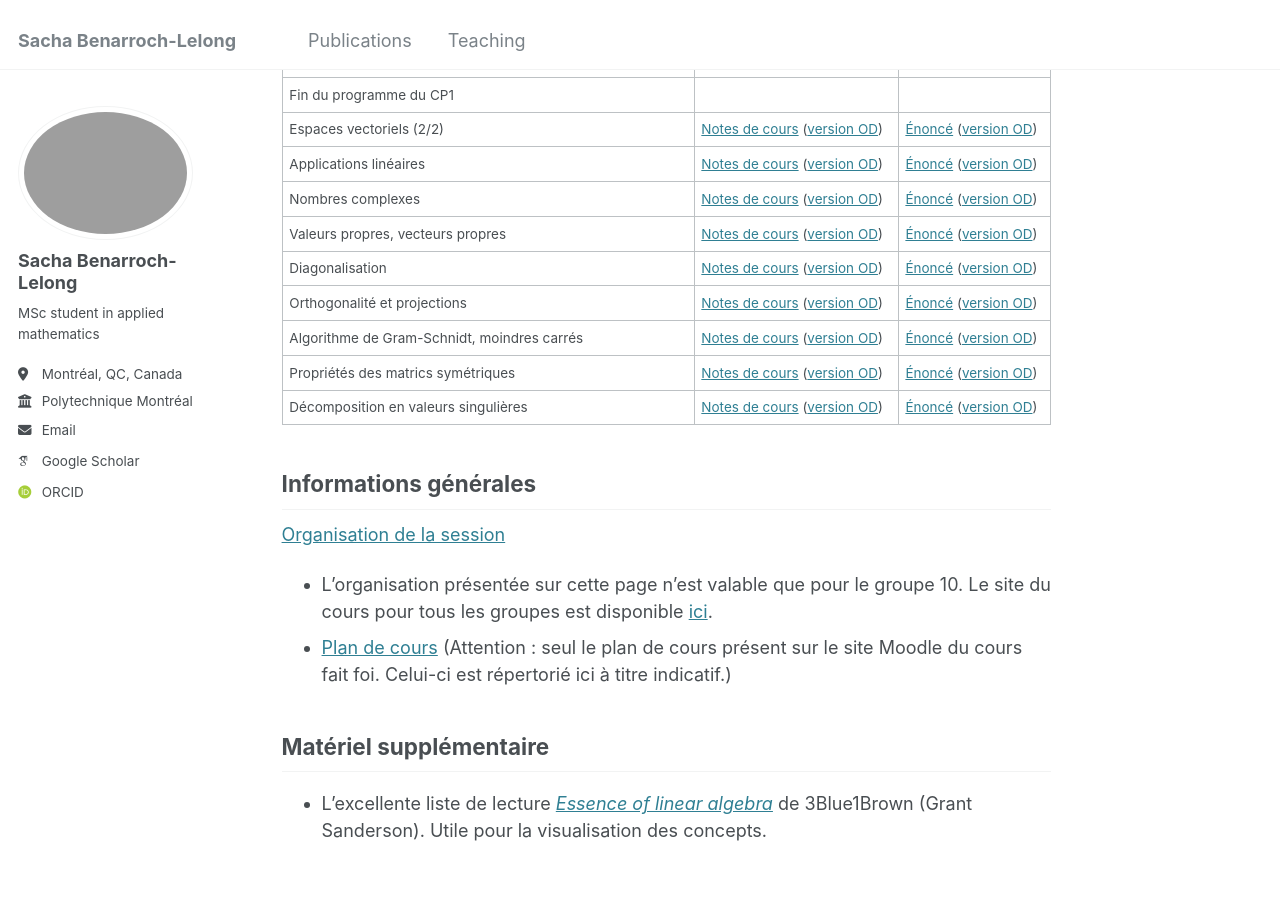
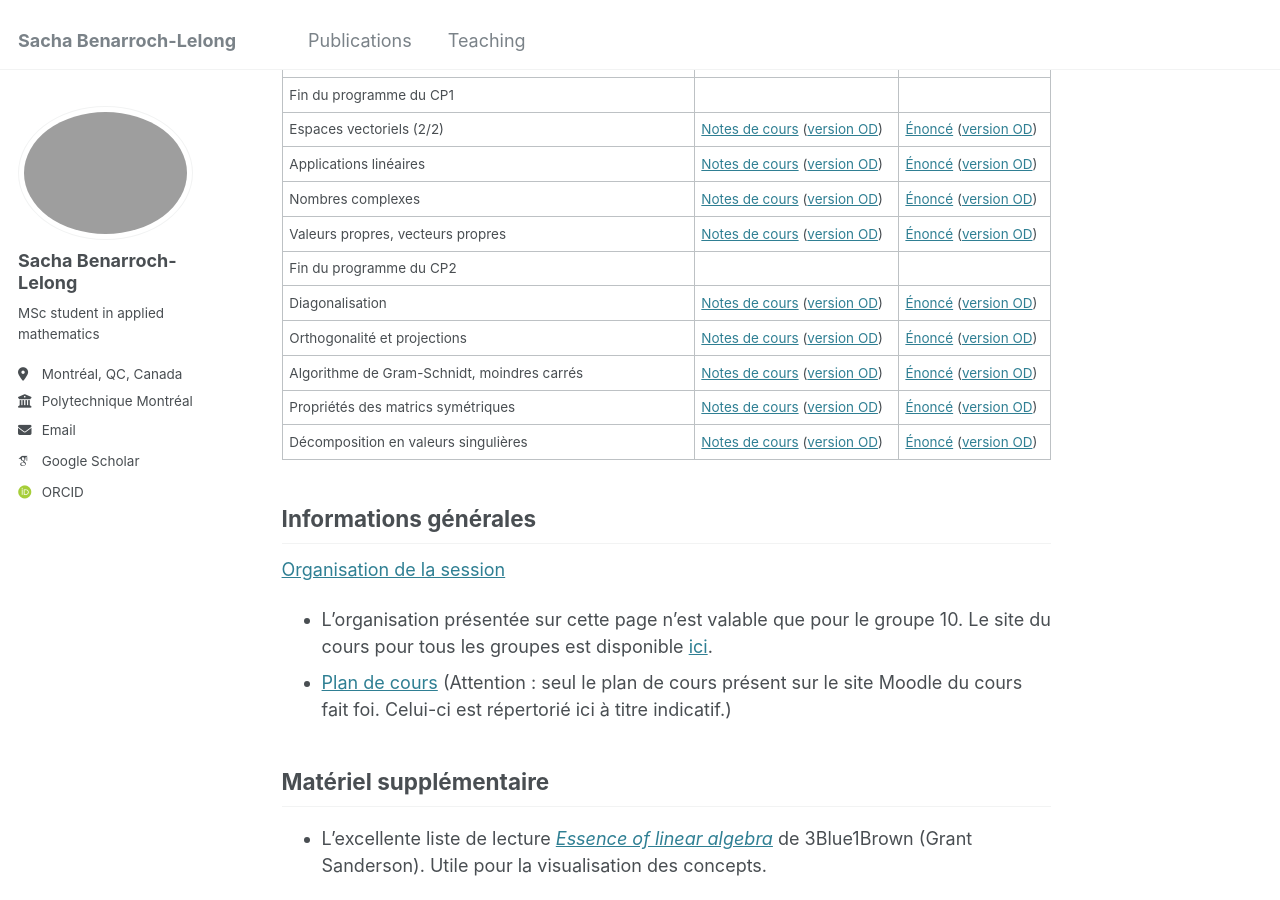
Before and after one commit to sblelong/sblelong.github.io, a Jekyll site: the page built from _teaching/mth1008.md, in a window 1280 px wide and 900 px high, scrolled down 548 px. Built offline with Jekyll 4.4.1, drawn with Linux system fonts in a browser that asks for light colours; some web fonts are replaced.

Commit message:
Plan de cours

```diff
--- a/_teaching/mth1008.md
+++ b/_teaching/mth1008.md
@@ -24,6 +24,7 @@ date: 2026-01-01
 | Applications linéaires                                              | [Notes de cours](/files/mth1008/c6.pdf) ([version OD](/files/mth1008/c6-od.pdf))   | [Énoncé](/files/mth1008/td6.pdf) ([version OD](/files/mth1008/td6-od.pdf))   |
 | Nombres complexes                                                   | [Notes de cours](/files/mth1008/c7.pdf) ([version OD](/files/mth1008/c7-od.pdf))   | [Énoncé](/files/mth1008/td7.pdf) ([version OD](/files/mth1008/td7-od.pdf))   |
 | Valeurs propres, vecteurs propres                                   | [Notes de cours](/files/mth1008/c8.pdf) ([version OD](/files/mth1008/c8-od.pdf))   | [Énoncé](/files/mth1008/td8.pdf) ([version OD](/files/mth1008/td8-od.pdf))   |
+| Fin du programme du CP2                                             |
 | Diagonalisation                                                     | [Notes de cours](/files/mth1008/c9.pdf) ([version OD](/files/mth1008/c9-od.pdf))   | [Énoncé](/files/mth1008/td9.pdf) ([version OD](/files/mth1008/td9-od.pdf))   |
 | Orthogonalité et projections                                        | [Notes de cours](/files/mth1008/c10.pdf) ([version OD](/files/mth1008/c10-od.pdf)) | [Énoncé](/files/mth1008/td10.pdf) ([version OD](/files/mth1008/td10-od.pdf)) |
 | Algorithme de Gram-Schnidt, moindres carrés                         | [Notes de cours](/files/mth1008/c11.pdf) ([version OD](/files/mth1008/c11-od.pdf)) | [Énoncé](/files/mth1008/td11.pdf) ([version OD](/files/mth1008/td11-od.pdf)) |
```
